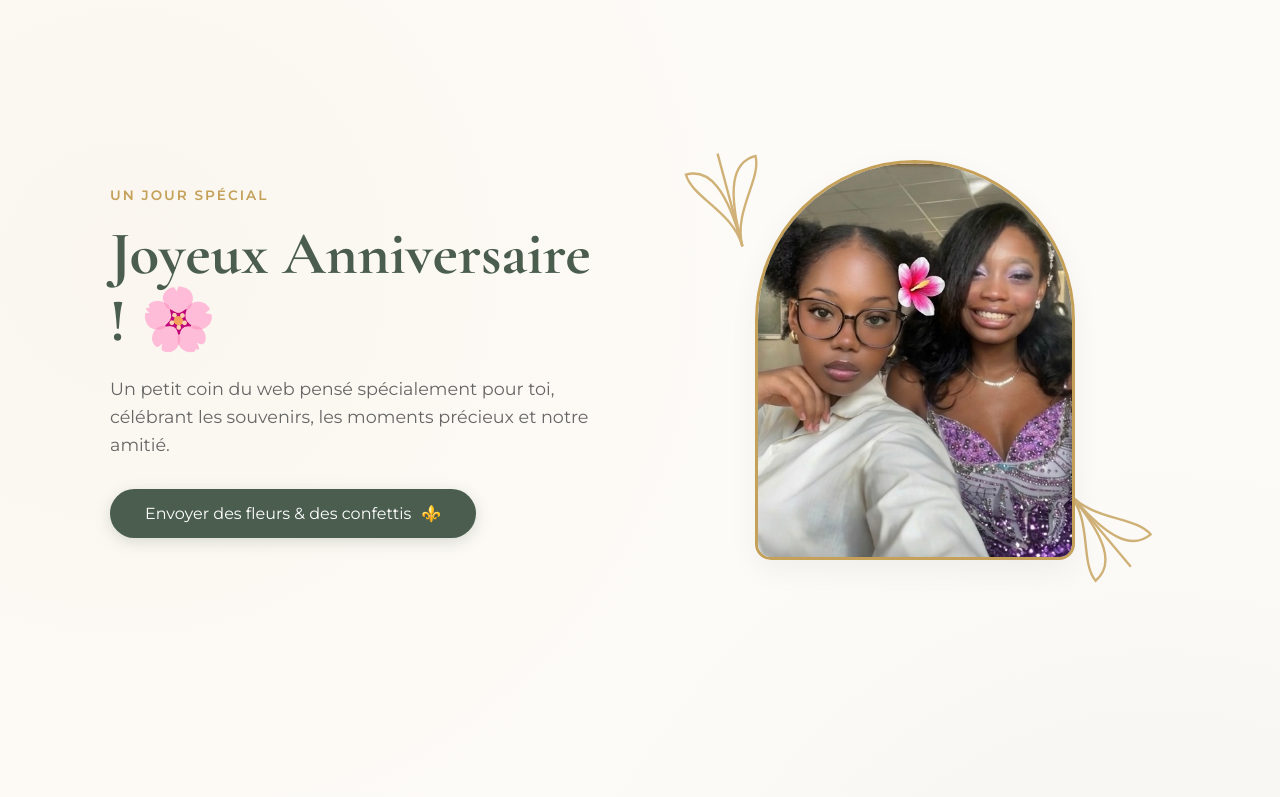
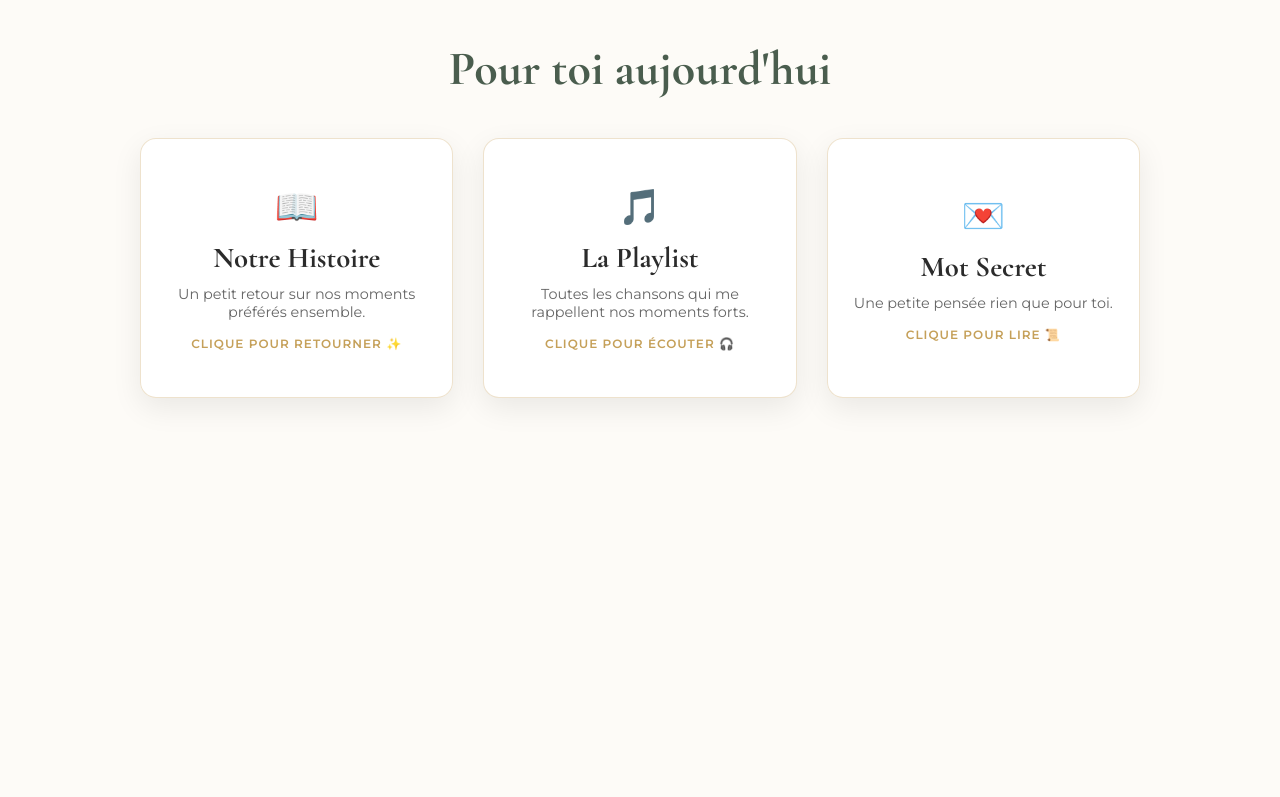
Before and after one commit to rubinalexandrine-gif/anniversary, a plain HTML site: page index.html in a window 1280 px wide. Shown: the top 797 px of the page. Drawn offline with nearby package versions, Linux system fonts and the light colour scheme.

Commit message:
Update index.html

```diff
--- a/index.html
+++ b/index.html
@@ -5,310 +5,248 @@
   <meta name="viewport" content="width=device-width, initial-scale=1.0">
   <title>Joyeux Anniversaire ! 🎉</title>
 
-  <!-- Polices Google Fonts pour un rendu élégant -->
   <link rel="preconnect" href="https://fonts.googleapis.com">
   <link rel="preconnect" href="https://fonts.gstatic.com" crossorigin>
-  <link href="https://fonts.googleapis.com/css2?family=Cormorant+Garamond:ital,wght@0,500;0,700;1,400&family=Montserrat:wght@300;400;600&display=swap" rel="stylesheet">
+  <link href="https://fonts.googleapis.com/css2?family=Cormorant+Garamond:ital,wght@0,600;0,700;1,400&family=Montserrat:wght@300;400;600&display=swap" rel="stylesheet">
 
   <style>
-    /* === VARIABLES & DESIGN SYSTEM === */
     :root {
       --bg-color: #fdfbf7;
       --card-bg: #ffffff;
       --primary-green: #4a5d4e;
-      --soft-green: #8a9a86;
       --gold-accent: #c5a059;
       --text-dark: #2b2b2b;
       --text-muted: #666666;
-      --shadow-soft: 0 10px 30px rgba(0, 0, 0, 0.05);
+      --shadow-soft: 0 10px 30px rgba(0, 0, 0, 0.08);
     }
 
-    * {
-      box-sizing: border-box;
-      margin: 0;
-      padding: 0;
-    }
+    * { box-sizing: border-box; margin: 0; padding: 0; }
 
     body {
       background-color: var(--bg-color);
       color: var(--text-dark);
       font-family: 'Montserrat', sans-serif;
-      line-height: 1.6;
-      overflow-x: hidden;
-      /* Motifs filigranes légers en arrière-plan */
-      background-image:
-        radial-gradient(circle at 10% 20%, rgba(197, 160, 89, 0.05) 0%, transparent 40%),
-        radial-gradient(circle at 90% 80%, rgba(74, 93, 78, 0.05) 0%, transparent 40%);
+      padding: 40px 20px;
     }
 
-    h1, h2, h3 {
+    .container { max-width: 1000px; margin: 0 auto; }
+
+    .section-title {
+      text-align: center;
       font-family: 'Cormorant Garamond', serif;
-      font-weight: 700;
+      font-size: 3rem;
+      color: var(--primary-green);
+      margin-bottom: 40px;
     }
 
-    .container {
-      max-width: 1100px;
-      margin: 0 auto;
-      padding: 0 20px;
-    }
-
-    /* === HERO SECTION === */
-    .hero {
-      min-height: 90vh;
-      display: flex;
-      align-items: center;
-      justify-content: space-between;
-      gap: 40px;
-      padding: 60px 0;
-      position: relative;
-    }
-
-    .hero-text {
-      flex: 1;
-    }
-
-    .hero-badge {
-      display: inline-block;
-      font-size: 0.85rem;
-      text-transform: uppercase;
-      letter-spacing: 2px;
-      color: var(--gold-accent);
-      margin-bottom: 15px;
-      font-weight: 600;
-    }
-
-    .hero-title {
-      font-size: 3.8rem;
-      line-height: 1.1;
-      color: var(--primary-green);
-      margin-bottom: 20px;
-    }
-
-    .hero-subtitle {
-      font-size: 1.1rem;
-      color: var(--text-muted);
-      margin-bottom: 30px;
-      max-width: 480px;
-    }
-
-    .hero-image-wrapper {
-      flex: 1;
-      position: relative;
-      display: flex;
-      justify-content: center;
-    }
-
-    .hero-img-frame {
-      width: 320px;
-      height: 400px;
-      border-radius: 200px 200px 20px 20px; /* Forme d'arche élégante */
-      overflow: hidden;
-      border: 3px solid var(--gold-accent);
-      box-shadow: var(--shadow-soft);
-      position: relative;
-      z-index: 2;
-    }
-
-    .hero-img-frame img {
-      width: 100%;
-      height: 100%;
-      object-fit: cover;
-    }
-
-    /* Illustration vectorielle de lys autour de l'image */
-    .lily-decoration {
-      position: absolute;
-      z-index: 1;
-      width: 120px;
-      opacity: 0.8;
-    }
-
-    .lily-left {
-      top: -20px;
-      left: 10px;
-      transform: rotate(-15deg);
-    }
-
-    .lily-right {
-      bottom: -30px;
-      right: 10px;
-      transform: rotate(140deg);
-    }
-
-    /* === BUTTONS === */
-    .btn-celebrate {
-      background-color: var(--primary-green);
-      color: #fff;
-      border: none;
-      padding: 15px 35px;
-      font-size: 1rem;
-      font-family: 'Montserrat', sans-serif;
-      border-radius: 50px;
-      cursor: pointer;
-      transition: all 0.3s ease;
-      box-shadow: 0 4px 15px rgba(74, 93, 78, 0.2);
-      display: inline-flex;
-      align-items: center;
-      gap: 10px;
-    }
-
-    .btn-celebrate:hover {
-      background-color: var(--gold-accent);
-      transform: translateY(-3px);
-      box-shadow: 0 6px 20px rgba(197, 160, 89, 0.3);
-    }
-
-    /* === GRID SECTIONS === */
-    .section-title {
-      text-align: center;
-      font-size: 2.5rem;
-      color: var(--primary-green);
-      margin: 80px 0 40px;
-    }
-
+    /* === GRILLE DE CARTES === */
     .cards-grid {
       display: grid;
       grid-template-columns: repeat(auto-fit, minmax(280px, 1fr));
       gap: 30px;
-      margin-bottom: 80px;
     }
 
-    .card {
-      background: var(--card-bg);
-      padding: 30px;
+    /* === OPTION 1 : CARTES QUI SE RETOURNENT (FLIP CARDS) === */
+    .flip-card {
+      background-color: transparent;
+      height: 260px;
+      perspective: 1000px; /* Effet 3D */
+      cursor: pointer;
+    }
+
+    .flip-card-inner {
+      position: relative;
+      width: 100%;
+      height: 100%;
+      text-align: center;
+      transition: transform 0.8s cubic-bezier(0.175, 0.885, 0.32, 1.275);
+      transform-style: preserve-3d;
       border-radius: 16px;
       box-shadow: var(--shadow-soft);
-      border: 1px solid rgba(197, 160, 89, 0.2);
-      transition: transform 0.3s ease;
-      text-align: center;
     }
 
-    .card:hover {
-      transform: translateY(-5px);
+    /* Classe ajoutée en JS au clic */
+    .flip-card.flipped .flip-card-inner {
+      transform: rotateY(180deg);
     }
 
-    .card-icon {
-      font-size: 2rem;
-      margin-bottom: 15px;
-      display: block;
+    .flip-card-front, .flip-card-back {
+      position: absolute;
+      width: 100%;
+      height: 100%;
+      -webkit-backface-visibility: hidden;
+      backface-visibility: hidden;
+      border-radius: 16px;
+      padding: 30px 20px;
+      display: flex;
+      flex-direction: column;
+      align-items: center;
+      justify-content: center;
+      border: 1px solid rgba(197, 160, 89, 0.3);
     }
 
-    .card h3 {
-      font-size: 1.6rem;
-      color: var(--primary-green);
-      margin-bottom: 10px;
+    .flip-card-front {
+      background: var(--card-bg);
+      color: var(--text-dark);
     }
 
-    .card p {
-      font-size: 0.95rem;
-      color: var(--text-muted);
+    .flip-card-back {
+      background: var(--primary-green);
+      color: #ffffff;
+      transform: rotateY(180deg);
     }
 
-    /* === FOOTER === */
-    footer {
+    .card-icon { font-size: 2.2rem; margin-bottom: 12px; }
+    .card-title { font-family: 'Cormorant Garamond', serif; font-size: 1.8rem; margin-bottom: 10px; }
+    .card-desc { font-size: 0.9rem; color: var(--text-muted); }
+    .flip-card-back p { font-size: 0.95rem; line-height: 1.5; }
+    .click-hint { font-size: 0.75rem; color: var(--gold-accent); margin-top: 15px; font-weight: 600; text-transform: uppercase; letter-spacing: 1px;}
+
+    /* === CARTE POP-UP (SIMPLE BUTTON STYLE) === */
+    .popup-card {
+      background: var(--card-bg);
+      height: 260px;
+      border-radius: 16px;
+      padding: 30px 20px;
+      display: flex;
+      flex-direction: column;
+      align-items: center;
+      justify-content: center;
       text-align: center;
-      padding: 40px 0;
-      border-top: 1px solid rgba(197, 160, 89, 0.2);
-      color: var(--text-muted);
-      font-size: 0.9rem;
+      border: 1px solid rgba(197, 160, 89, 0.3);
+      box-shadow: var(--shadow-soft);
+      cursor: pointer;
+      transition: transform 0.3s ease;
     }
 
-    /* === RESPONSIVE === */
-    @media (max-width: 768px) {
-      .hero {
-        flex-direction: column;
-        text-align: center;
-      }
-      .hero-title {
-        font-size: 2.8rem;
-      }
-      .hero-subtitle {
-        margin: 0 auto 30px;
-      }
+    .popup-card:hover { transform: translateY(-5px); }
+
+    /* === OPTION 2 : FENÊTRE POP-UP (MODALE) === */
+    .modal-overlay {
+      position: fixed;
+      top: 0; left: 0; width: 100%; height: 100%;
+      background: rgba(0, 0, 0, 0.6);
+      backdrop-filter: blur(5px);
+      display: flex;
+      justify-content: center;
+      align-items: center;
+      opacity: 0;
+      pointer-events: none;
+      transition: opacity 0.3s ease;
+      z-index: 1000;
+    }
+
+    .modal-overlay.active {
+      opacity: 1;
+      pointer-events: all;
+    }
+
+    .modal-content {
+      background: #ffffff;
+      padding: 40px 30px;
+      border-radius: 20px;
+      max-width: 500px;
+      width: 90%;
+      text-align: center;
+      position: relative;
+      border: 2px solid var(--gold-accent);
+      box-shadow: 0 20px 40px rgba(0,0,0,0.2);
+    }
+
+    .close-modal {
+      position: absolute;
+      top: 15px; right: 20px;
+      font-size: 1.8rem;
+      cursor: pointer;
+      color: var(--text-muted);
     }
   </style>
 </head>
 <body>
 
   <div class="container">
-
-    <!-- Hero Section -->
-    <section class="hero">
-      <div class="hero-text">
-        <span class="hero-badge">Un jour spécial</span>
-        <h1 class="hero-title">Joyeux Anniversaire ! 🌸</h1>
-        <p class="hero-subtitle">
-          Un petit coin du web pensé spécialement pour toi, célébrant les souvenirs, les moments précieux et notre amitié.
-        </p>
-        <button class="btn-celebrate" id="celebrateBtn">
-          <span>Envoyer des fleurs & des confettis</span> ⚜️
-        </button>
-      </div>
-
-      <div class="hero-image-wrapper">
-        <!-- SVG d'illustration de Lys (Gauche) -->
-        <svg class="lily-decoration lily-left" viewBox="0 0 100 100" fill="none" stroke="#c5a059" stroke-width="2">
-          <path d="M50 90 C 50 60, 20 40, 20 20 C 40 20, 50 40, 50 90 Z" />
-          <path d="M50 90 C 50 60, 80 40, 80 20 C 60 20, 50 40, 50 90 Z" />
-          <path d="M50 90 C 50 50, 50 10, 50 10 C 50 10, 50 50, 50 90 Z" />
-        </svg>
-
-        <!-- Photo Principale -->
-        <div class="hero-img-frame">
-          <img src="IMG_2643.jpeg" alt="Souvenir de vous deux">
-        </div>
-
-        <!-- SVG d'illustration de Lys (Droite) -->
-        <svg class="lily-decoration lily-right" viewBox="0 0 100 100" fill="none" stroke="#c5a059" stroke-width="2">
-          <path d="M50 90 C 50 60, 20 40, 20 20 C 40 20, 50 40, 50 90 Z" />
-          <path d="M50 90 C 50 60, 80 40, 80 20 C 60 20, 50 40, 50 90 Z" />
-          <path d="M50 90 C 50 50, 50 10, 50 10 C 50 10, 50 50, 50 90 Z" />
-        </svg>
-      </div>
-    </section>
-
-    <!-- Sections Souvenirs / Interactivité -->
     <h2 class="section-title">Pour toi aujourd'hui</h2>
 
     <div class="cards-grid">
-      <div class="card">
-        <span class="card-icon">📖</span>
-        <h3>Notre Histoire</h3>
-        <p>Une petite frise chronologique de nos plus beaux fous rires et moments partagés ensemble.</p>
+
+      <!-- CARTE 1 : FLIP (Notre Histoire) -->
+      <div class="flip-card" onclick="this.classList.toggle('flipped')">
+        <div class="flip-card-inner">
+          <div class="flip-card-front">
+            <span class="card-icon">📖</span>
+            <h3 class="card-title">Notre Histoire</h3>
+            <p class="card-desc">Un petit retour sur nos moments préférés ensemble.</p>
+            <span class="click-hint">Clique pour retourner ✨</span>
+          </div>
+          <div class="flip-card-back">
+            <h3 class="card-title" style="color: var(--gold-accent);">Le savais-tu ?</h3>
+            <p>Depuis le premier jour, chaque moment passé avec toi est un souvenir précieux. Merci d'être la meilleure amie qu'on puisse rêver d'avoir ! ⚜️</p>
+          </div>
+        </div>
       </div>
 
-      <div class="card">
+      <!-- CARTE 2 : POP-UP (La Playlist) -->
+      <div class="popup-card" id="openPlaylist">
         <span class="card-icon">🎵</span>
-        <h3>La Playlist</h3>
-        <p>Toutes les chansons qui me rappellent nos voyages, nos soirées et nos conversations.</p>
+        <h3 class="card-title">La Playlist</h3>
+        <p class="card-desc">Toutes les chansons qui me rappellent nos moments forts.</p>
+        <span class="click-hint">Clique pour écouter 🎧</span>
       </div>
 
-      <div class="card">
-        <span class="card-icon">💌</span>
-        <h3>Le Mot Secret</h3>
-        <p>Une petite lettre d'amitié écrite avec le cœur pour te souhaiter la plus belle des années.</p>
+      <!-- CARTE 3 : FLIP (Le Mot Secret) -->
+      <div class="flip-card" onclick="this.classList.toggle('flipped')">
+        <div class="flip-card-inner">
+          <div class="flip-card-front">
+            <span class="card-icon">💌</span>
+            <h3 class="card-title">Mot Secret</h3>
+            <p class="card-desc">Une petite pensée rien que pour toi.</p>
+            <span class="click-hint">Clique pour lire 📜</span>
+          </div>
+          <div class="flip-card-back">
+            <h3 class="card-title" style="color: var(--gold-accent);">Un vœu pour toi</h3>
+            <p>Que cette nouvelle année t'apporte autant de joie, de rires et de réussite que tu en apportes dans la vie des autres. Happy Birthday ! 💖</p>
+          </div>
+        </div>
       </div>
+
     </div>
-
-    <footer>
-      <p>Fait avec ♡ par ta meilleure amie • Célébration & Lys</p>
-    </footer>
-
   </div>
 
-  <!-- Script pour l'effet de confettis -->
-  <script src="https://cdn.jsdelivr.net/npm/canvas-confetti@1.5.1/dist/confetti.browser.min.js"></script>
+  <!-- FENÊTRE POP-UP MODALE POUR LA PLAYLIST -->
+  <div class="modal-overlay" id="playlistModal">
+    <div class="modal-content">
+      <span class="close-modal" id="closePlaylist">&times;</span>
+      <h3 class="card-title" style="color: var(--primary-green);">🎶 Notre Playlist Speciale</h3>
+      <p style="margin-bottom: 20px; color: var(--text-muted);">Voici les sons qui résument notre amitié :</p>
+
+      <!-- Tu peux intégrer un lecteur Spotify iframe ici ou mettre une liste -->
+      <ul style="text-align: left; list-style: none; line-height: 2.2;">
+        <li>✨ 1. Ta chanson préférée du moment</li>
+        <li>✨ 2. Le son sur lequel on danse toujours</li>
+        <li>✨ 3. La musique de nos trajets en voiture</li>
+      </ul>
+    </div>
+  </div>
+
   <script>
-    const btn = document.getElementById('celebrateBtn');
+    // Gestion de la Pop-up
+    const modal = document.getElementById('playlistModal');
+    const openBtn = document.getElementById('openPlaylist');
+    const closeBtn = document.getElementById('closePlaylist');
 
-    btn.addEventListener('click', () => {
-      // Déclenche une pluie de confettis aux couleurs du site (Vert olive, Or, Blanc)
-      confetti({
-        particleCount: 120,
-        spread: 80,
-        origin: { y: 0.6 },
-        colors: ['#c5a059', '#4a5d4e', '#8a9a86', '#ffffff']
-      });
+    openBtn.addEventListener('click', () => {
+      modal.classList.add('active');
+    });
+
+    closeBtn.addEventListener('click', () => {
+      modal.classList.remove('active');
+    });
+
+    // Fermer si on clique en dehors du cadre blanc
+    modal.addEventListener('click', (e) => {
+      if (e.target === modal) {
+        modal.classList.remove('active');
+      }
     });
   </script>
 </body>
```
